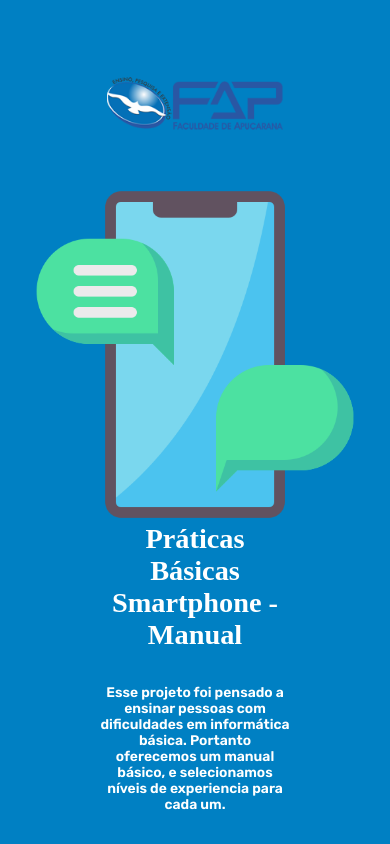
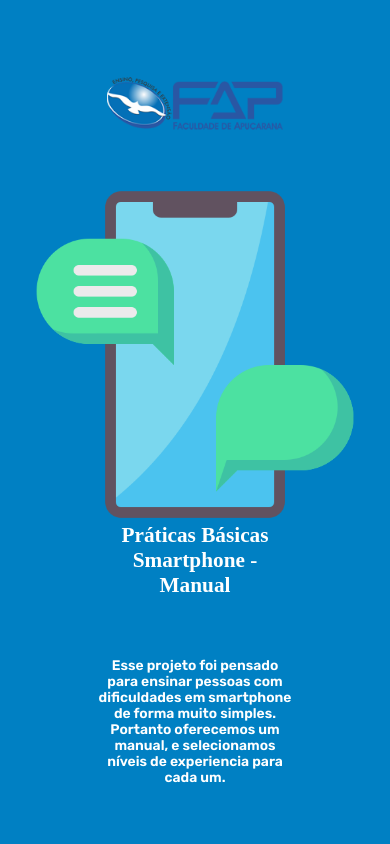
Before and after one commit to Vavatrewq/manual-introduction, a React (Vite) app: page / in a window 390 px wide. Shown: the top 844 px of the page. Built offline with nearby package versions, Linux system fonts and the light colour scheme; a web font is replaced by a local one.

Commit message:
solution_systeam

```diff
--- a/src/components/home/Home.tsx
+++ b/src/components/home/Home.tsx
@@ -6,8 +6,8 @@ export function Home(): JSX.Element {
     <InfoModel
       icon_book={phone}
       title_text="Práticas Básicas Smartphone - Manual"
-      opening="Esse projeto foi pensado a ensinar pessoas com
-      dificuldades em informática básica. Portanto oferecemos um manual básico, e selecionamos níveis de experiencia para
+      opening="Esse projeto foi pensado para ensinar pessoas com
+      dificuldades em smartphone de forma muito simples. Portanto oferecemos um manual, e selecionamos níveis de experiencia para
       cada um."
     />
   )
--- a/src/components/sections/levelConect/InfoBetween.tsx
+++ b/src/components/sections/levelConect/InfoBetween.tsx
@@ -85,7 +85,7 @@ export function InfoBetweenFinished(): JSX.Element {
     <InfoModel
       icon_book={icon_win}
       title_text="Parabéns Você Finalizou o Manual Intermediário do Smartphone."
-      opening="Nossas opções estarão disponíveis mesmo que você termina (Iniciante, Intermediário, Avançado), de Práticas Básicas Do Smartphone - Manual"
+      opening="Nossas opções estarão disponíveis mesmo que você termina (Iniciante e Intermediário), de Práticas Básicas Do Smartphone - Manual"
     />
   )
 }
--- a/src/components/sections/levelConect/InfoStart.tsx
+++ b/src/components/sections/levelConect/InfoStart.tsx
@@ -125,7 +125,7 @@ export function InfoStartFinished(): JSX.Element {
     <InfoModel
       icon_book={icon_win}
       title_text="Parabéns Você Finalizou o Manual Inicial do Smartphone."
-      opening="Nossas opções estarão disponíveis mesmo que você termina (Iniciante, Intermediário, Avançado), de Práticas Básicas Do Smartphone - Manual"
+      opening="Nossas opções estarão disponíveis mesmo que você termina (Iniciante e Intermediário), de Práticas Básicas Do Smartphone - Manual"
     />
   )
 }
--- a/src/components/sections/levelConect/infoSection/InfoModel.tsx
+++ b/src/components/sections/levelConect/infoSection/InfoModel.tsx
@@ -88,6 +88,7 @@ export function InfoModel(Props: TypeModel): JSX.Element {
               ></a>
               Intermediário
             </p>
+            <div className=" app-del">
               <p className="box-btn">
                 <a
                   href="#"
@@ -96,6 +97,7 @@ export function InfoModel(Props: TypeModel): JSX.Element {
                 ></a>
                 Avançado
               </p>
+            </div>
           </div>
 
           <div className="space-top">
--- a/src/css/button.css
+++ b/src/css/button.css
@@ -54,6 +54,10 @@
   background-image: url(../assets/icons/ability.png);
 }
 
+.app-del{
+  display: none;
+}
+
 .show-btn, p{
   display: flex;
   margin: auto;
--- a/src/css/leaveResponsive.css
+++ b/src/css/leaveResponsive.css
@@ -123,6 +123,10 @@
   .element-block-botton{
     padding-top: 20%;
   }
+
+  .title-text{
+    font-size: 150%;
+  }
 }
 
 @media only screen and (max-height:900px) {
```
Lines whose indentation alone changed are shown as unchanged.
